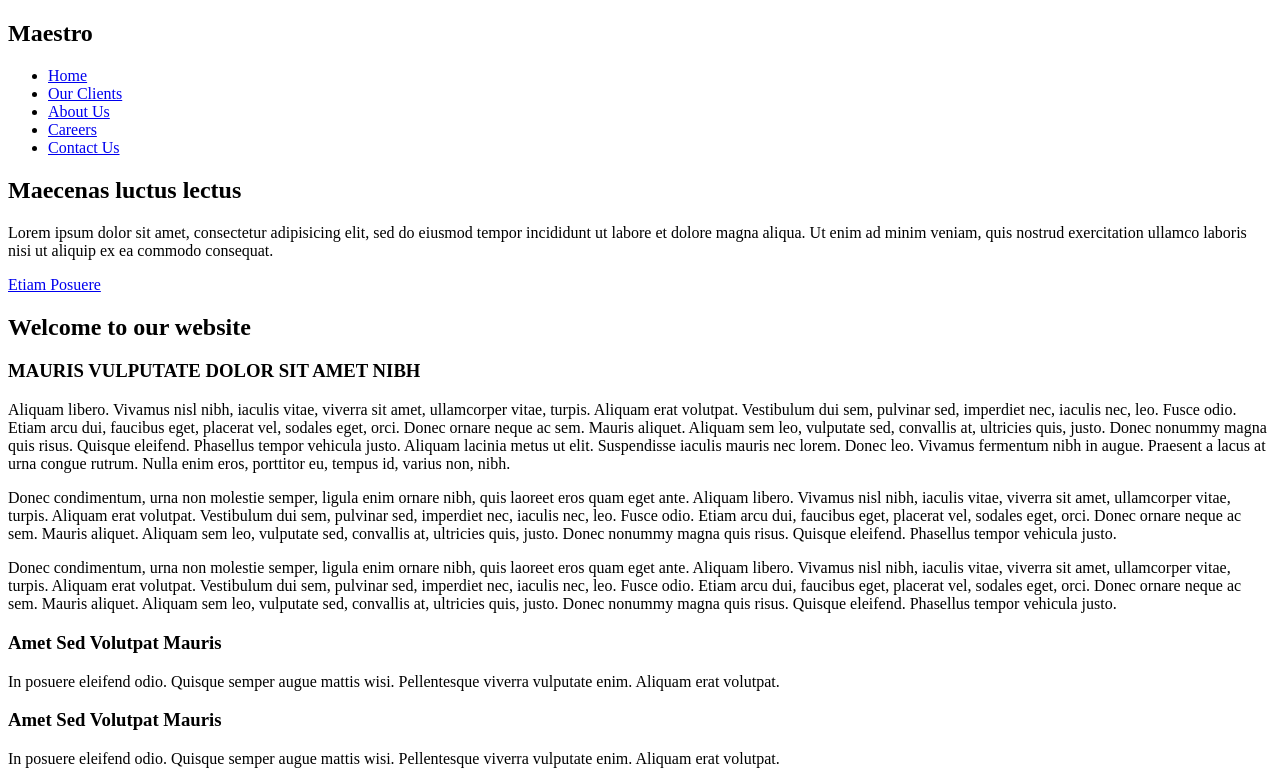
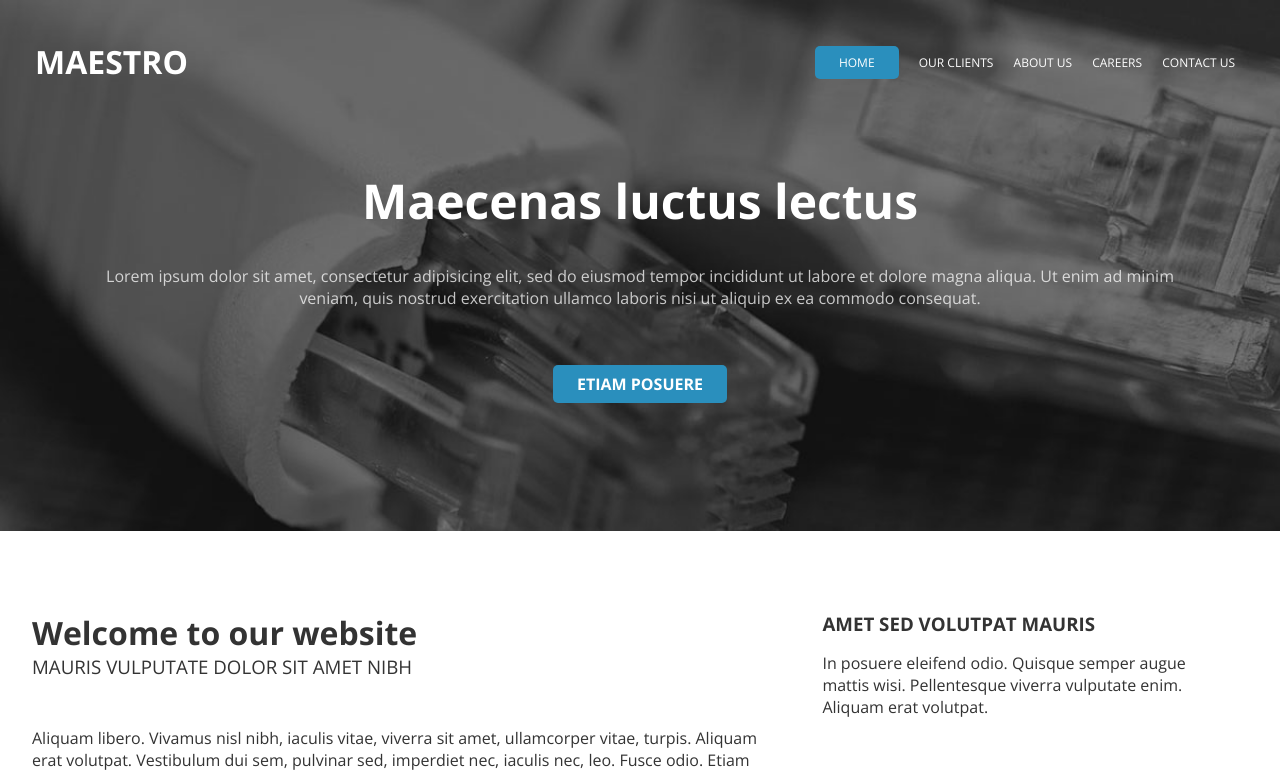
Before and after one commit to mbmatt11/FEBootcampDay1, a plain HTML site: page index.html in a window 1280 px wide. Shown: the top 773 px of the page. Drawn offline with nearby package versions, Linux system fonts and the light colour scheme.

Commit message:
Day 1 Complete
the hardest was getting the white space between the last paragraph and
the footer. I did a hacky work around, but I doubt its the right way.

```diff
--- a/index.html
+++ b/index.html
@@ -3,28 +3,31 @@
 <head>
 	<title>Day 1 Problem</title>
 	<link rel="stylesheet" type="text/css" href="style.css">
+	<link href='https://fonts.googleapis.com/css?family=Open+Sans:400,300,700' rel='stylesheet' type='text/css'>
 </head>
 <body>
-	<section>
+	<section class="hero">
 		<h1>Maestro</h1>
+		<nav class="navbar">
 		<ul>
-			<li><a href="#">Home</a></li>
+			<li><a class="active" href="#">Home</a></li>
 			<li><a href="#">Our Clients</a></li>
 			<li><a href="#">About Us</a></li>
 			<li><a href="#">Careers</a></li>
 			<li><a href="#">Contact Us</a></li>
 		</ul>
+		</nav>
 		<h2>Maecenas luctus lectus</h2>
 		<p>Lorem ipsum dolor sit amet, consectetur adipisicing elit, sed do eiusmod tempor incididunt ut labore et dolore magna aliqua. Ut enim ad minim veniam, quis nostrud exercitation ullamco laboris nisi ut aliquip ex ea commodo consequat.</p>
-		<div><a href="#">Etiam Posuere</a></div>
+		<div class="mainbutton"><a class="active" href="#">Etiam Posuere</a></div>
 	</section>
-	<section>
+	<section class="main-content">
 		<div class="blog">
 			<h2>Welcome to our website</h2>
 			<h3>MAURIS VULPUTATE DOLOR SIT AMET NIBH</h3>
 			<p>Aliquam libero. Vivamus nisl nibh, iaculis vitae, viverra sit amet, ullamcorper vitae, turpis. Aliquam erat volutpat. Vestibulum dui sem, pulvinar sed, imperdiet nec, iaculis nec, leo. Fusce odio. Etiam arcu dui, faucibus eget, placerat vel, sodales eget, orci. Donec ornare neque ac sem. Mauris aliquet. Aliquam sem leo, vulputate sed, convallis at, ultricies quis, justo. Donec nonummy magna quis risus. Quisque eleifend. Phasellus tempor vehicula justo. Aliquam lacinia metus ut elit. Suspendisse iaculis mauris nec lorem. Donec leo. Vivamus fermentum nibh in augue. Praesent a lacus at urna congue rutrum. Nulla enim eros, porttitor eu, tempus id, varius non, nibh.</p>
 			<p>Donec condimentum, urna non molestie semper, ligula enim ornare nibh, quis laoreet eros quam eget ante. Aliquam libero. Vivamus nisl nibh, iaculis vitae, viverra sit amet, ullamcorper vitae, turpis. Aliquam erat volutpat. Vestibulum dui sem, pulvinar sed, imperdiet nec, iaculis nec, leo. Fusce odio. Etiam arcu dui, faucibus eget, placerat vel, sodales eget, orci. Donec ornare neque ac sem. Mauris aliquet. Aliquam sem leo, vulputate sed, convallis at, ultricies quis, justo. Donec nonummy magna quis risus. Quisque eleifend. Phasellus tempor vehicula justo.</p>
-			<p>Donec condimentum, urna non molestie semper, ligula enim ornare nibh, quis laoreet eros quam eget ante. Aliquam libero. Vivamus nisl nibh, iaculis vitae, viverra sit amet, ullamcorper vitae, turpis. Aliquam erat volutpat. Vestibulum dui sem, pulvinar sed, imperdiet nec, iaculis nec, leo. Fusce odio. Etiam arcu dui, faucibus eget, placerat vel, sodales eget, orci. Donec ornare neque ac sem. Mauris aliquet. Aliquam sem leo, vulputate sed, convallis at, ultricies quis, justo. Donec nonummy magna quis risus. Quisque eleifend. Phasellus tempor vehicula justo.</p>
+			<p class="end">Donec condimentum, urna non molestie semper, ligula enim ornare nibh, quis laoreet eros quam eget ante. Aliquam libero. Vivamus nisl nibh, iaculis vitae, viverra sit amet, ullamcorper vitae, turpis. Aliquam erat volutpat. Vestibulum dui sem, pulvinar sed, imperdiet nec, iaculis nec, leo. Fusce odio. Etiam arcu dui, faucibus eget, placerat vel, sodales eget, orci. Donec ornare neque ac sem. Mauris aliquet. Aliquam sem leo, vulputate sed, convallis at, ultricies quis, justo. Donec nonummy magna quis risus. Quisque eleifend. Phasellus tempor vehicula justo.</p>
 		</div>
 		<div class="sidebar">
 			<h3>Amet Sed Volutpat Mauris</h3>
--- a/style.css
+++ b/style.css
@@ -0,0 +1,147 @@
+/***
+Global
+***/
+
+body {
+	margin: 0;
+	padding: 0;
+	background-color: FFF;
+	font-family: "Open Sans","Helvetica Neue", "Helvetica", "Arial", sans-serif;
+	font-size: 16px;
+	font-weight: 400;
+	color: #333333;
+
+}
+
+
+/***
+Hero
+***/
+
+a.active {
+	background: #2A8FBD;
+	color: #FFF;
+	border-radius: 5px;
+	padding: .5rem 1.5rem;
+}
+
+section.hero {
+background: url(banner.jpg);
+background-size: cover;
+padding: 40px 35px;
+color: #FFF;
+}
+
+section.hero h1 {
+font-size: 2rem;
+text-transform: uppercase;
+margin: 0px;
+float: left;
+}
+
+section.hero nav.navbar ul {
+float: right;
+margin: 10px;
+}
+
+section.hero nav.navbar ul li{
+display: inline;
+margin-left: 1rem;
+}
+
+section.hero nav.navbar ul li a {
+text-decoration: none;
+text-transform: uppercase;
+color: #FFF;
+font-size: .75rem;
+}
+
+
+section.hero h2 {
+font-size: 3rem;
+text-align: center;
+margin: 8rem 8rem 2rem;
+}
+
+section.hero p {
+text-align: center;
+font-weight: 300;
+color: rgba(255,255,255,0.75);
+margin: 0 4rem;
+}
+
+div.mainbutton {
+	text-align: center;
+	padding: 4rem 0 6rem;
+}
+
+div.mainbutton a{
+	text-decoration: none;
+	text-transform: uppercase;
+	font-weight: 700;
+}
+
+/***
+Main Content
+***/
+
+section.main-content{
+margin: 5rem 2rem;
+}
+
+section.main-content h2{
+font-size: 2rem;
+margin: 0;
+}
+
+section.main-content h3{
+font-weight: 300;
+margin: 0 0 3rem;
+text-transform: uppercase;
+}
+
+div.blog{
+	float: left;
+	width:60%;
+	margin-right: 5%
+}
+
+div.blog p.end{
+	margin-bottom: 5rem;
+}
+
+div.sidebar{
+	float: right;
+	width: 30%;
+	margin-right: 5%
+}
+
+div.sidebar h3{
+	font-weight: 700;
+	text-transform: uppercase;
+	margin-bottom: 1rem;
+}
+
+div.sidebar p {
+	margin-bottom: 5rem;
+}
+
+
+/***
+Footer
+***/
+
+footer{
+clear: both;
+background: #333333;
+padding: 4rem 0 8rem;
+}
+
+footer p{
+text-align: center;
+
+color: #FFF;
+font-weight: 300;
+font-size: .75rem;
+text-transform: uppercase;
+}
```
